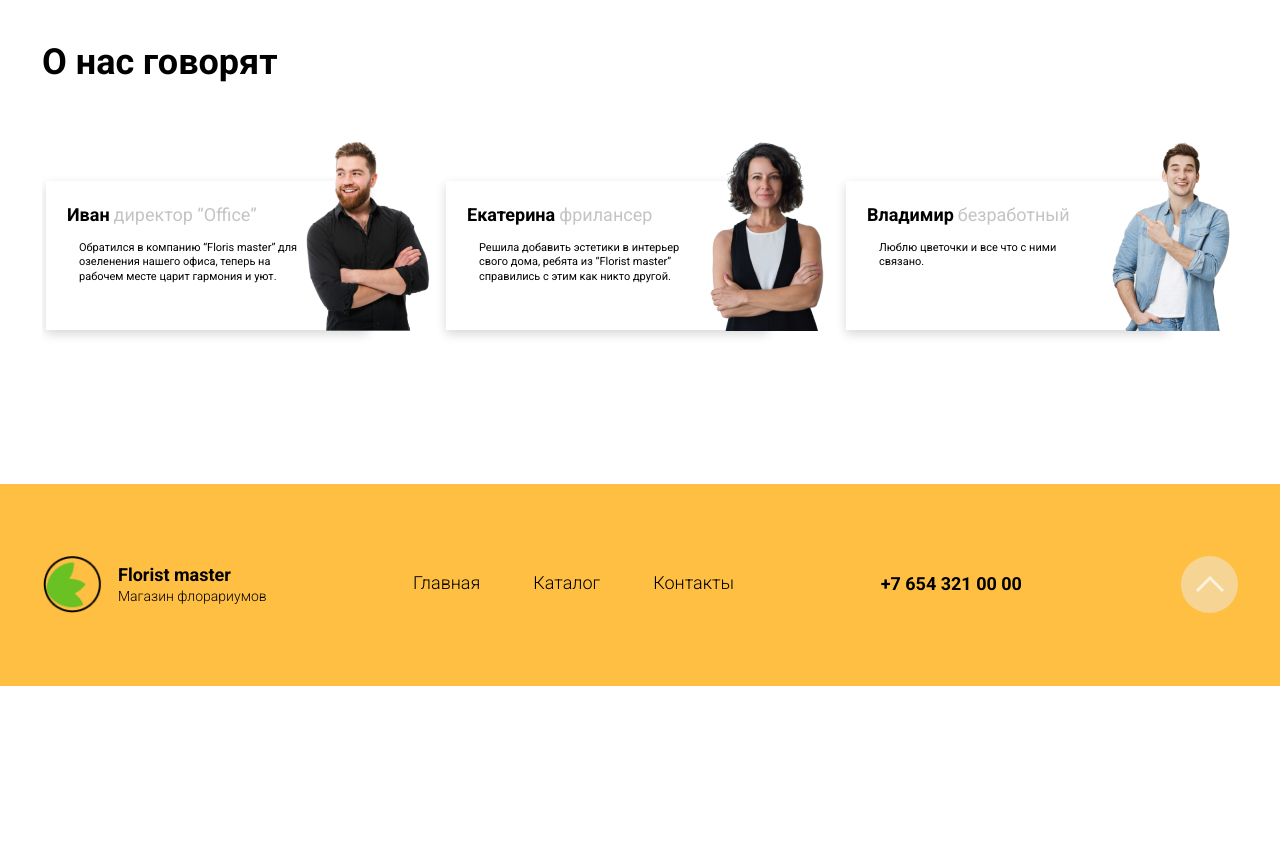
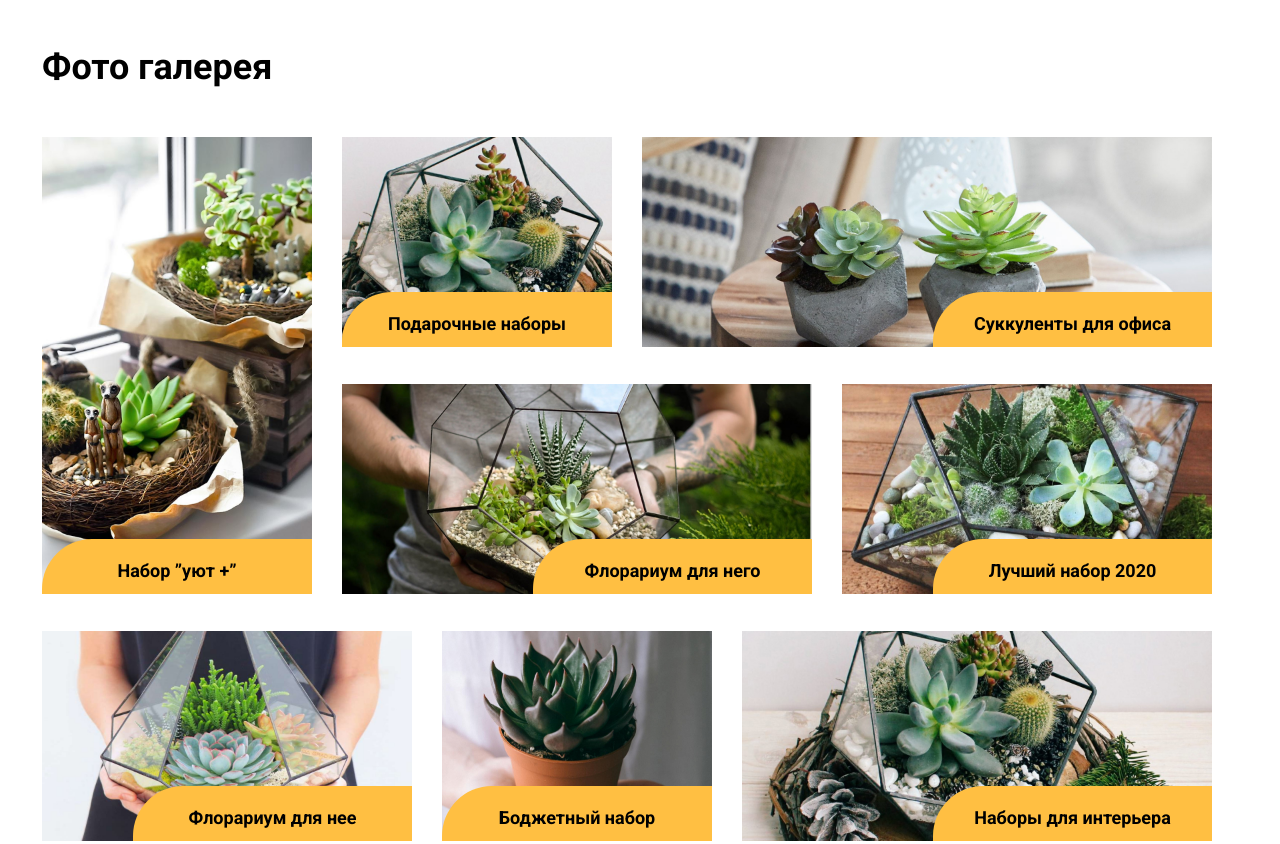
Before and after one commit to APRO100/florarium, a plain HTML site: page index.html in a window 1280 px wide. Shown: the part 1380-2224 px from the top of the page. Before the commit the page ends 2066 px from the top, so only its background shows below. Drawn offline with Linux system fonts and the light colour scheme.

Commit message:
Добавление Галереи

```diff
--- a/css/style.css
+++ b/css/style.css
@@ -641,11 +641,71 @@ img {
 
 @media (max-width:320px) {}
 
+.gallery {
+    padding: 59px 0px 74px;
+}
 
+.gallery__title {
+    margin-bottom: 46px;
+}
 
+.gallery__items {
+    display: grid;
+    width: 100%;
+    grid-template-columns: repeat(12, 70px);
+    grid-template-rows: repeat(3, 210px);
+    row-gap: 37px;
+    column-gap: 30px;
+    overflow-y: auto;
+    overflow-x: hidden;
+}
 
+.gallery__item {
+    display: block;
+    position: relative;
+}
 
+.gallery__item--big {
+    grid-column: span 3;
+    grid-row: span 2;
+}
 
+.gallery__img {
+    height: 100%;
+    width: 100%;
+    object-fit: cover;
+}
+
+.gallery__name {
+    position: absolute;
+    background: #FFBF42;
+    border-radius: 50px 0px 0px 0px;
+    bottom: 0;
+    right: 0;
+    width: 100%;
+    max-width: 279px;
+    padding: 20px 40px 12px;
+    text-align: center;
+    font-weight: 700;
+    font-size: 18px;
+    line-height: 131.19%;
+}
+
+.gallery__item--s {
+    grid-column: span 3;
+}
+
+.gallery__item--xl {
+    grid-column: span 6;
+}
+
+.gallery__item--l {
+    grid-column: span 5;
+}
+
+.gallery__item--m {
+    grid-column: span 4;
+}
 
 .reviews {
     padding: 54px 0px 88px;
--- a/index.html
+++ b/index.html
@@ -168,9 +168,47 @@
                 </div>
             </div>
         </section>
-
-
-
+        <section class="gallery">
+            <div class="container">
+                <div class="section__title gallery__title">
+                    Фото галерея
+                </div>
+                <div class="gallery__items">
+                    <a href="#!" class="gallery__item gallery__item--big">
+                        <img src="img/photo_gallery/uyut.jpg" alt="uyut" class="gallery__img">
+                        <div class="gallery__name">Набор ”уют +”</div>
+                    </a>
+                    <a href="#!" class="gallery__item gallery__item--s">
+                        <img src="img/photo_gallery/Present.jpg" alt="Present" class="gallery__img">
+                        <div class="gallery__name">Подарочные наборы</div>
+                    </a>
+                    <a href="#!" class="gallery__item gallery__item--xl">
+                        <img src="img/photo_gallery/Succulents.jpg" alt="Succulents" class="gallery__img">
+                        <div class="gallery__name">Суккуленты для офиса</div>
+                    </a>
+                    <a href="#!" class="gallery__item gallery__item--l">
+                        <img src="img/photo_gallery/Florarium.jpg" alt="Florarium" class="gallery__img">
+                        <div class="gallery__name">Флорариум для него</div>
+                    </a>
+                    <a href="#!" class="gallery__item gallery__item--m">
+                        <img src="img/photo_gallery/Best.jpg" alt="Best" class="gallery__img">
+                        <div class="gallery__name">Лучший набор 2020</div>
+                    </a>
+                    <a href="#!" class="gallery__item gallery__item--m">
+                        <img src="img/photo_gallery/Floriana_for_her.jpg" alt="Floriana_for_her" class="gallery__img">
+                        <div class="gallery__name">Флорариум для нее</div>
+                    </a>
+                    <a href="#!" class="gallery__item gallery__item--s">
+                        <img src="img/photo_gallery/Budget.jpg" alt="Budget" class="gallery__img">
+                        <div class="gallery__name">Боджетный набор</div>
+                    </a>
+                    <a href="#!" class="gallery__item gallery__item--l">
+                        <img src="img/photo_gallery/interier.jpg" alt="interier" class="gallery__img">
+                        <div class="gallery__name">Наборы для интерьера</div>
+                    </a>
+                </div>
+            </div>
+        </section>
         <section class="section reviews">
             <div class="container reviews__container">
                 <h2 class="section__title">О нас говорят</h2>
```
